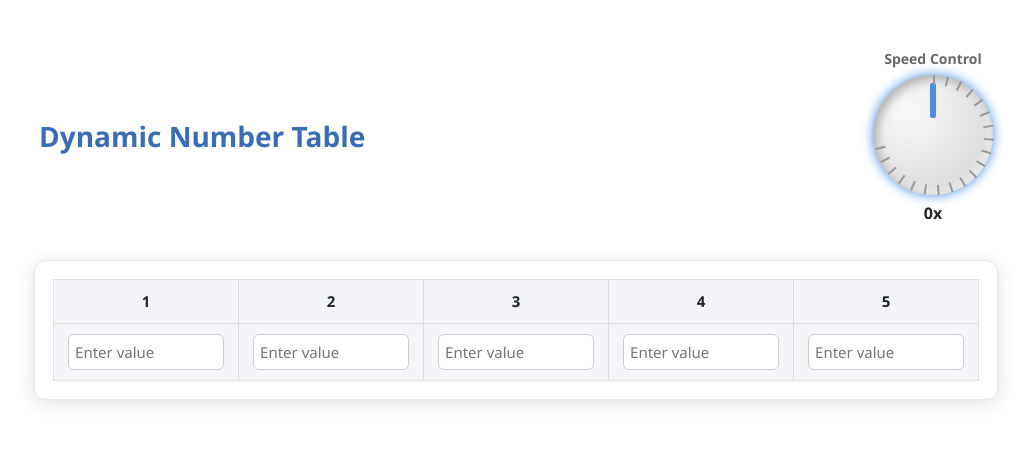
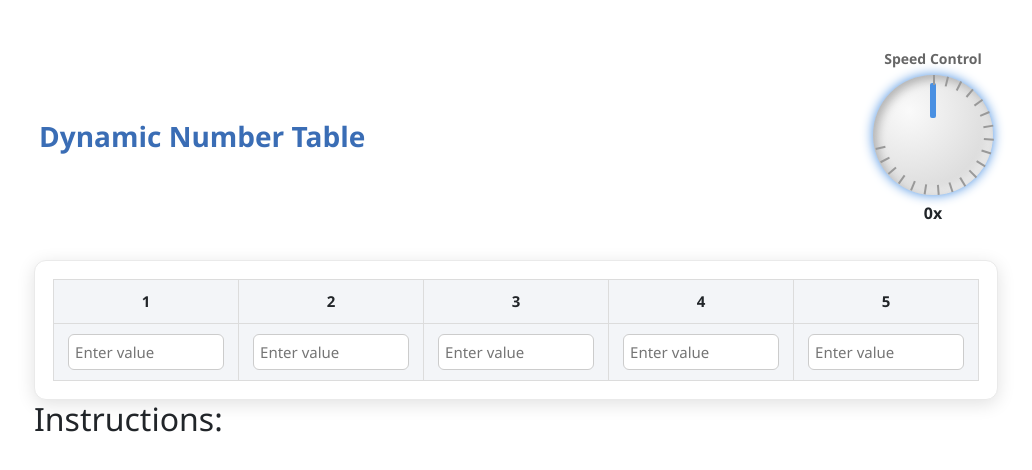
Before and after one commit to Akshay883-dev/Dynamic-Table, an Angular app: page /dynamic-table in a window 1280 px wide. Shown: the top 470 px of the page, without its empty margins (124-1156 px from the left). Built offline with nearby package versions, Linux system fonts and the light colour scheme.

Commit message:
add something

```diff
--- a/src/app/dynamic-table/dynamic-table.component.html
+++ b/src/app/dynamic-table/dynamic-table.component.html
@@ -53,5 +53,5 @@
             </tbody>
         </table>
     </div>
-
+    <h2>Instructions:</h2>
 </div>
```
